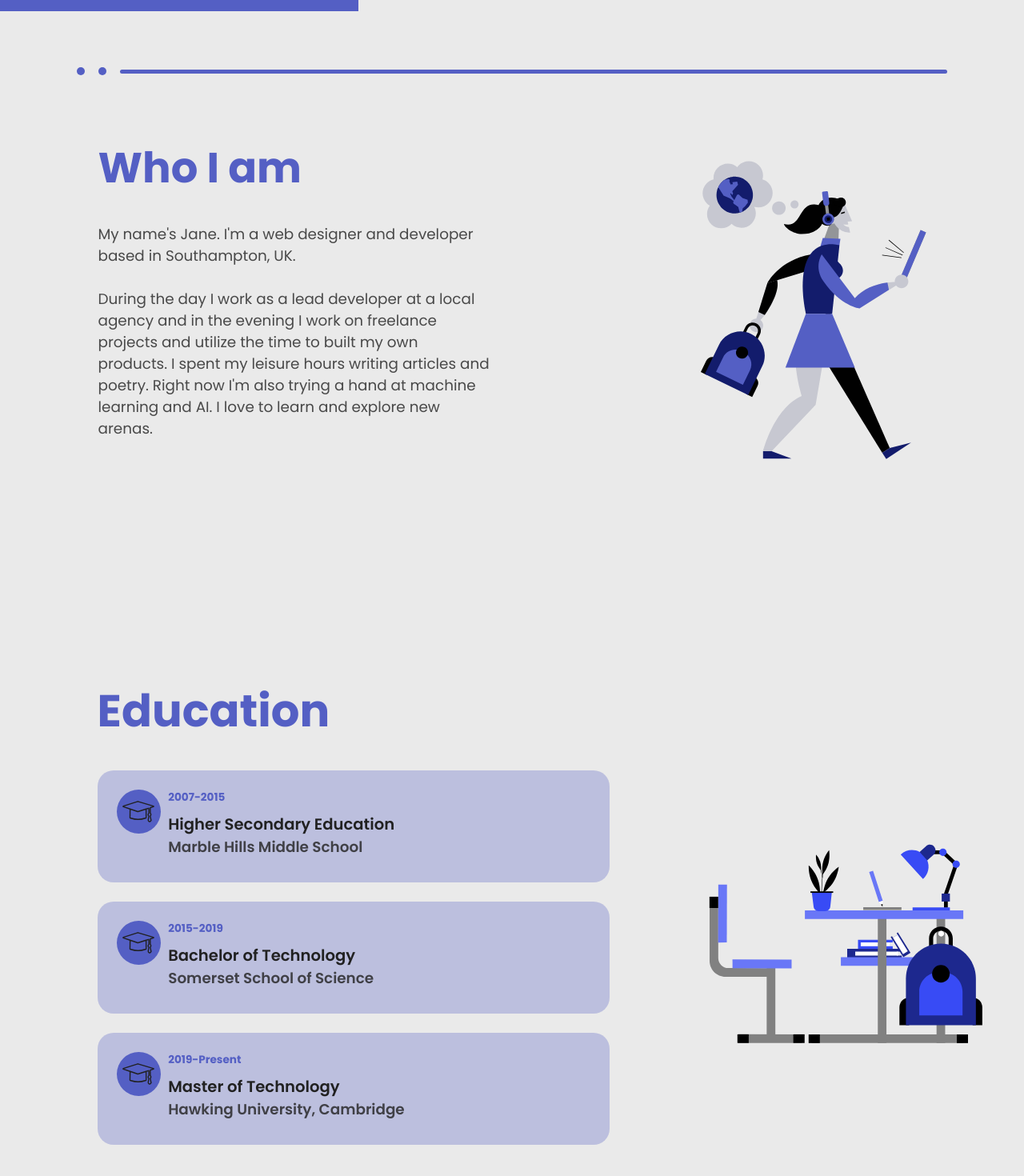
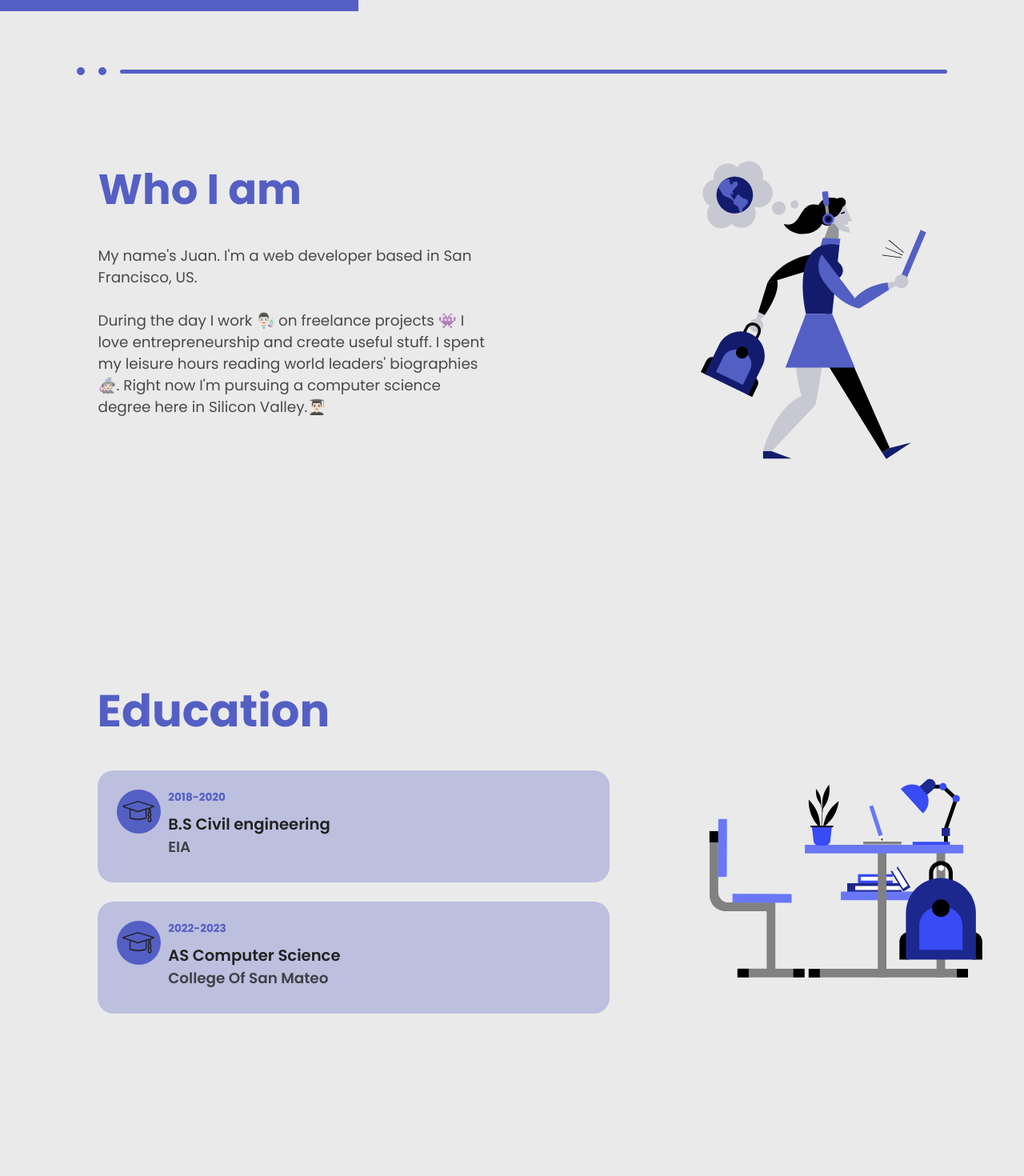
Before and after one commit to jjestrada2/JuanJoseEstradaCom, a React (Create React App) app: page / in a window 1280 px wide. Shown: the part 786-2256 px from the top of the page at 80% size. Built offline with nearby package versions, Linux system fonts and the light colour scheme; a web font is replaced by a local one.

Commit message:
who I am?

```diff
--- a/src/data/aboutData.js
+++ b/src/data/aboutData.js
@@ -1,6 +1,6 @@
 export const aboutData = {
     title: "Who I am",
-    description1: "My name's Jane. I'm a web designer and developer based in Southampton, UK.",
-    description2: "During the day I work as a lead developer at a local agency and in the evening I  work on freelance projects and utilize the time to built my own products. I spent my leisure hours writing articles and poetry. Right now I'm also trying a hand at machine learning and AI. I love to learn and explore new arenas.",
+    description1: "My name's Juan. I'm a web developer based in San Francisco, US.",
+    description2: "During the day I work 👨🏻‍🔬 on freelance projects 👾 I love entrepreneurship and create useful stuff. I spent my leisure hours reading world leaders' biographies🧙🏻‍♀️. Right now I'm pursuing a computer science degree here in Silicon Valley.👨🏻‍🎓",
     image: 2
 }
--- a/src/data/educationData.js
+++ b/src/data/educationData.js
@@ -1,23 +1,17 @@
 export const educationData = [
     {
         id: 1,
-        institution: 'Marble Hills Middle School',
-        course: 'Higher Secondary Education',
-        startYear: '2007',
-        endYear: '2015'
+        institution: 'EIA',
+        course: 'B.S Civil engineering ',
+        startYear: '2018',
+        endYear: '2020'
     },
     {
         id: 2,
-        institution: 'Somerset School of Science',
-        course: 'Bachelor of Technology',
-        startYear: '2015',
-        endYear: '2019'
+        institution: 'College Of San Mateo',
+        course: 'AS Computer Science ',
+        startYear: '2022',
+        endYear: '2023'
     },
-    {
-        id: 3,
-        institution: 'Hawking University, Cambridge',
-        course: 'Master of Technology',
-        startYear: '2019',
-        endYear: 'Present'
-    },
+
 ]
--- a/src/data/headerData.js
+++ b/src/data/headerData.js
@@ -3,7 +3,7 @@ import resume from '../assets/pdf/resume.pdf'
 export const headerData = {
     name: 'Juan Jose Estrada',
     title: "Web Developer",
-    desciption:"👾 Love entrepreneurship 🧙‍♂️ I live in San Francisco CA. love books📕 fan of Naruto.✨ Currently studying in College of San Mateo.",
+    desciption:"Are you looking for a 👨🏻‍💻 software developer?  I'm an IT leader🦸🏻‍♂️ in the process, check my CV now if you want to discover new 🌟 talent",
     image: 'https://avatars.githubusercontent.com/u/69777842?s=400&u=679527cc254d797adde515838312b41a0b81ed11&v=4',
     resumePdf: resume
 }
```
Also changed, not shown: 1 other file (tests, documents, lock files or other folders).
